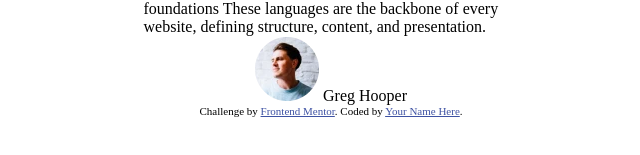
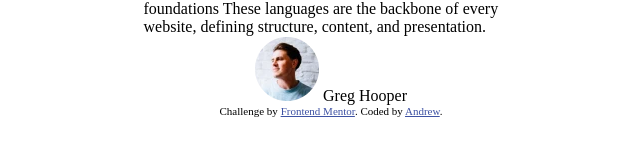
Before and after one commit to anscmyers/frontendmentor-blogpreview, a plain HTML site: page index.html in a window 1280 px wide. Shown: the part 231-386 px from the top of the page, 309-949 px from the left. Drawn offline with Linux system fonts and the light colour scheme.

Commit message:
author attribution

```diff
--- a/index.html
+++ b/index.html
@@ -41,7 +41,7 @@
 <footer>
   <div class="attribution">
     Challenge by <a href="https://www.frontendmentor.io?ref=challenge" target="_blank">Frontend Mentor</a>.
-    Coded by <a href="#">Your Name Here</a>.
+    Coded by <a href="https://github.com/anscmyers">Andrew</a>.
   </div>
 </footer>
 </html>
```
